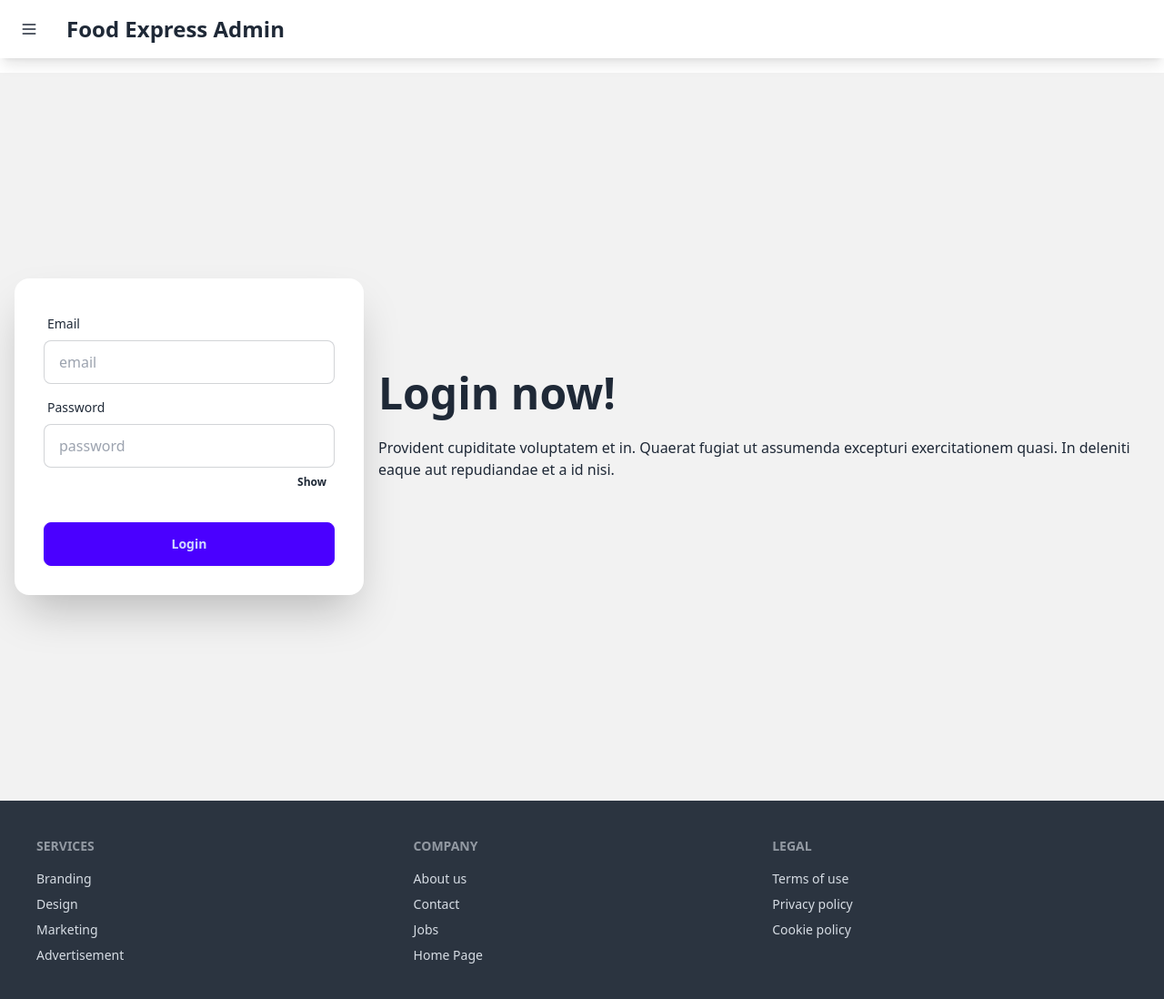
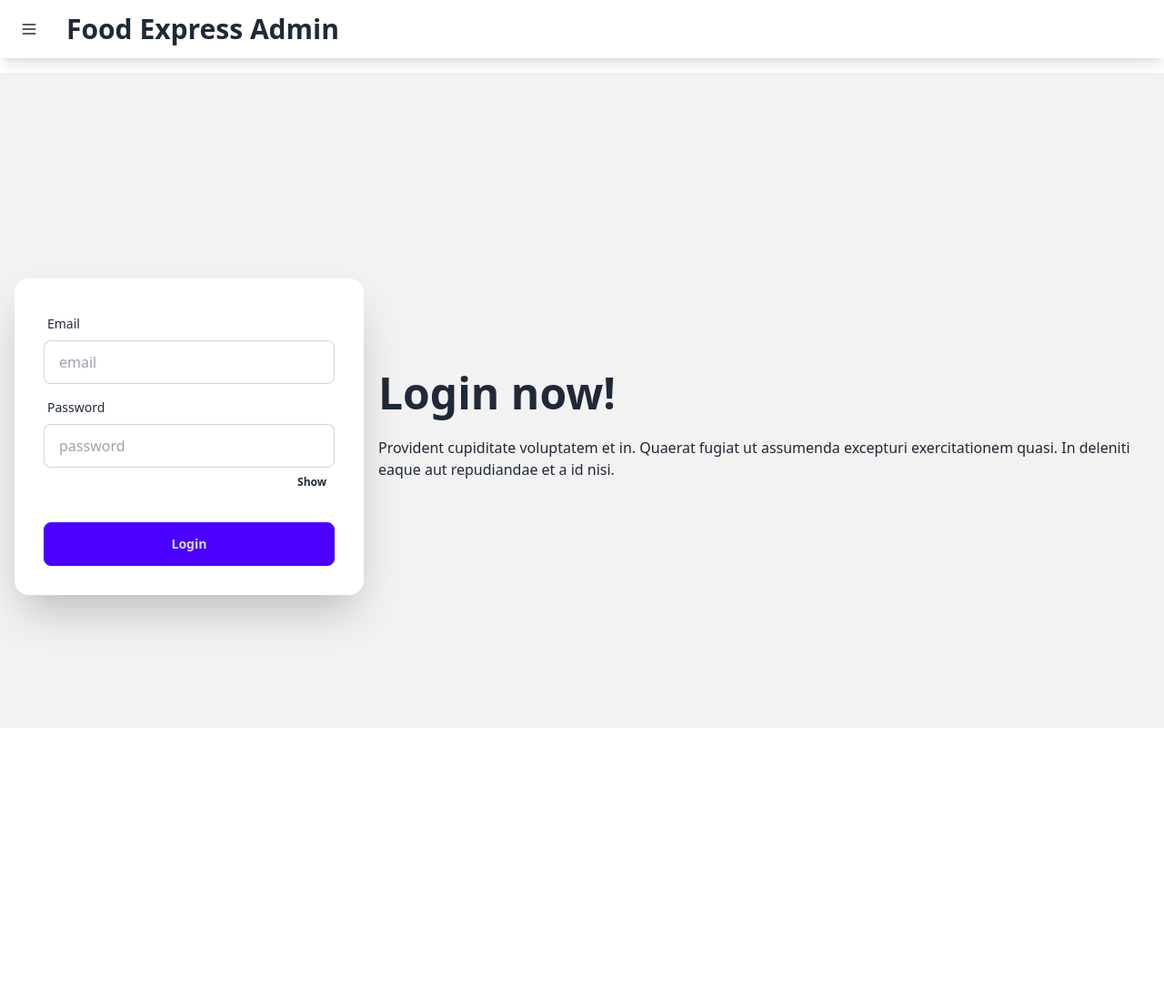
Before and after one commit to rishikesh-babu/Food-Ordering-Website, a React (Vite) app in the folder frontend/: page /admin/login in a window 1280 px wide. Shown: the whole page at 91% size. After the commit the page ends 800 px from the top, so only its background shows below. Built offline with nearby package versions, Linux system fonts and the light colour scheme; no server answers.

Commit message:
Admin Side Bar updated

```diff
--- a/frontend/src/components/admin/AdminHeader.jsx
+++ b/frontend/src/components/admin/AdminHeader.jsx
@@ -23,8 +23,8 @@ function AdminHeader() {
                     </svg>
                 </button>
             </div>
-            <div className="flex-1">
-                <a className="btn btn-ghost text-2xl font-semibold">Food Express Admin </a>
+            <div className="">
+                <a className="btn btn-ghost text-3xl font-semibold">Food Express Admin </a>
             </div>
         </div>
     )
--- a/frontend/src/components/admin/CardsAdmin.jsx
+++ b/frontend/src/components/admin/CardsAdmin.jsx
@@ -12,7 +12,7 @@ function HotelCard({ name, image, hotelId }) {
     return (
         <div
             onClick={gotToSingleHotel}
-            className="hover:bg-gray-100 transition-all duration-200 cursor-pointer m-5 p-4 rounded-lg shadow-md grid grid-cols-1 md:grid-cols-3 justify-items-center items-center gap-6"
+            className="my-5 p-4 hover:bg-gray-100 transition-all duration-200 cursor-pointer rounded-lg shadow-md grid grid-cols-1 md:grid-cols-3 justify-items-center items-center gap-6"
         >
             <div className="flex justify-center">
                 <img
@@ -25,7 +25,7 @@ function HotelCard({ name, image, hotelId }) {
                 {name}
             </div>
             <div className="flex justify-center md:justify-end">
-                <HotelRemoveButton />
+                {/* <HotelRemoveButton /> */}
             </div>
         </div>
     )
@@ -48,7 +48,7 @@ function FoodCard({ name, image, price }) {
                     <div className="text-green-600 mt-1">${price}</div>
                 </div>
                 <div>
-                    <FoodRemoveButton />
+                    {/* <FoodRemoveButton /> */}
                 </div>
             </div>
         </div>
--- a/frontend/src/components/admin/SideBar.jsx
+++ b/frontend/src/components/admin/SideBar.jsx
@@ -1,21 +1,21 @@
 import React from 'react';
 import { Link } from 'react-router-dom';
 
-function SideBar() {
+function  SideBar() {
 
     return (
-        <div className='mt-5 ml-2 mr-6'>
+        <div className='mt-5 ml-2'>
             <div className="text-center text-xl font-semibold">
                 Side Bar
             </div>
-            <ul className="mt-6 space-y-2 text-nowrap">
+            <ul className="mt-6 space-y-2 ">
                 <Link to={'/admin/hotel'}>
                     <li className="px-4 py-2 hover:bg-gray-400 rounded-2xl cursor-pointer text-lg" >
                         Hotel
                     </li>
                 </Link>
                 <Link to={'/admin/create-hotel'}>
-                    <li className="px-4 min-w-fit py-2 hover:bg-gray-400 rounded-2xl cursor-pointer text-lg" >
+                    <li className="px-4 py-2 hover:bg-gray-400 rounded-2xl cursor-pointer text-lg" >
                         Create Hotel
                     </li>
                 </Link>
--- a/frontend/src/components/user/UserHeader.jsx
+++ b/frontend/src/components/user/UserHeader.jsx
@@ -17,21 +17,6 @@ function UserHeader() {
     const { cartDetails } = useSelector((state) => state.cart)
     const navigete = useNavigate();
     const dispatch = useDispatch()
-
-
-    // function getCartItems() {
-    //     axiosInstance({
-    //         method: 'GET',
-    //         url: 'cart/get-cart-items'
-    //     })
-    //         .then((res) => {
-    //             console.log('res :>> ', res);
-    //             dispatch(saveCartDetails(res?.data?.data))
-    //         })
-    //         .catch((err) => {
-    //             console.log('err :>> ', err);
-    //         })
-    // }
 
     function logout() {
         toast.promise(
@@ -110,7 +95,6 @@ function UserHeader() {
                     >
                         <div className="w-10 rounded-full">
                             <img
-                                alt="Tailwind CSS Navbar component"
                                 src={userData?.image}
                             />
                         </div>
--- a/frontend/src/layout/AdminLayout.jsx
+++ b/frontend/src/layout/AdminLayout.jsx
@@ -39,18 +39,48 @@ function AdminLayout() {
     }
 
     return (
-        <div className='flex'>
-            <div>
-                {(sideBarToggle && isAdminAuth) && <SideBar />}
-            </div>
-            <div className=''>
-                <div className='fixed top-0 w-full z-10 shadow-lg'>
+
+        // <div className="flex h-screen">
+        //     {/* Sidebar - Animated & Scrollable */}
+        //     <div className={`bg-gray-200 border-r shadow-lg overflow-y-auto transition-all duration-300 ${sideBarToggle && isAdminAuth ? "w-64" : "w-0 overflow-hidden"}`}>
+        //         <SideBar />
+        //     </div>
+
+        //     {/* Main Content - Header Fixed, Body Scrollable */}
+        //     <div className="flex flex-col overflow-y-auto">
+        //         {/* Fixed Header */}
+        //         <div className="fixed top-0 w-full bg-white shadow-lg z-10">
+        //             <AdminHeader />
+        //         </div>
+
+        //         {/* Scrollable Content */}
+        //         <div className="mt-16 p-4">
+        //             <Outlet />
+        //         </div>
+
+        //         {/* Footer */}
+        //         <div className="w-full bg-gray-100 shadow-inner">
+        //             <AdminFooter />
+        //         </div>
+        //     </div>
+        // </div>
+
+
+
+        <div className='flex h-screen overflow-hidden'>
+            {
+                <div className={`bg-gray-200 overflow-y-auto  text-nowrap ${(sideBarToggle && isAdminAuth) ? 'w-64' : 'w-0 opacity-0'} duration-300`}>
+                    <SideBar />
+                </div>
+            }
+            <div className='flex flex-col overflow-y-auto w-screen'>
+                <div className='fixed w-full shadow-lg '>
                     <AdminHeader />
                 </div>
-                <div className='min-h-96 mt-20'>
+                <div className='flex-1 mt-20 w-full'>
                     <Outlet />
                 </div>
-                <div>
+                <div className='w-full'>
                     <AdminFooter />
                 </div>
             </div>
--- a/frontend/src/pages/admin/SingleHotel.jsx
+++ b/frontend/src/pages/admin/SingleHotel.jsx
@@ -35,14 +35,14 @@ function SingleHotel() {
 
         <div className="p-3">
             <div className="bg-gray-700 p-2 grid grid-cols-1 md:grid-cols-2 gap-10 rounded-xl">
-                <div className="self-stretch flex justify-center">
+                <div className="flex justify-center">
                     <img
-                        className="w-full h-auto rounded-xl object-cover"
+                        className="size-fit rounded-xl"
                         src={hotelDetails?.image}
                         alt="Hotel Image"
                     />
                 </div>
-                <div className="text-white flex flex-col justify-center m-7 space-y-4">
+                <div className="text-white flex flex-col text-center md:text-left justify-center m-7 space-y-4">
                     <div className="text-3xl font-semibold">
                         {hotelDetails?.name}
                     </div>
--- a/frontend/src/pages/user/UserLogin.jsx
+++ b/frontend/src/pages/user/UserLogin.jsx
@@ -4,6 +4,7 @@ import { useDispatch, useSelector } from "react-redux";
 import { useNavigate } from "react-router-dom";
 import axiosInstance from "../../config/axiosInstance";
 import { saveUserData } from "../../redux/features/userSlice";
+import { Eye, EyeOff } from "lucide-react";
 
 function UserLogin() {
     const [loginData, setLoginData] = useState({});
@@ -103,7 +104,7 @@ function UserLogin() {
                                     className="btn btn-link text-gray-600 hover:text-gray-800"
                                     onClick={() => setShowPassword(!showPassword)}
                                 >
-                                    {showPassword ? "Hide Password" : "Show Password"}
+                                    {showPassword ? <EyeOff /> : <Eye />}
                                 </button>
                             </div>
                         </div>
--- a/frontend/src/redux/features/adminSilce.js
+++ b/frontend/src/redux/features/adminSilce.js
@@ -12,9 +12,6 @@ const adminSlice = createSlice({
         saveAdminData: (state, action) => {
             state.isAdminAuth = true
             state.adminData = action.payload
-            console.log('action.payload :>> ', action.payload);
-            console.log('state.adminData :>> ', state.adminData);
-            console.log('state.isAdminAuth :>> ', state.isAdminAuth);
         },
         clearAdminData: (state, action) => {
             state.isAdminAuth = false
--- a/frontend/src/redux/features/userSlice.js
+++ b/frontend/src/redux/features/userSlice.js
@@ -1,7 +1,7 @@
 import { createSlice } from "@reduxjs/toolkit"
 
 const initialState = {
-    isUserAuth: true,
+    isUserAuth: false,
     userData: {}
 }
 
```
